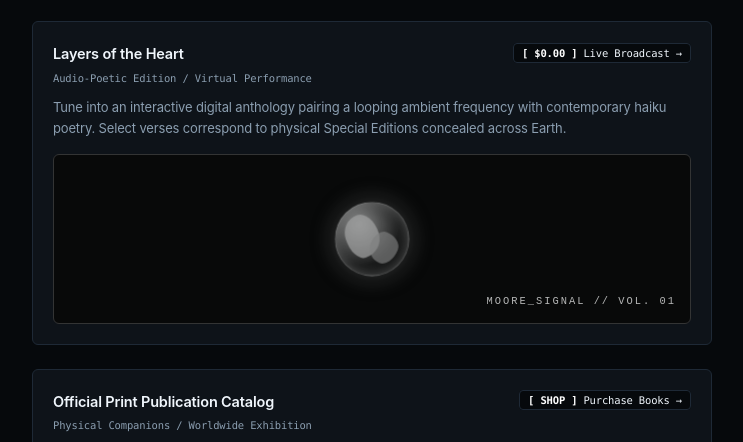
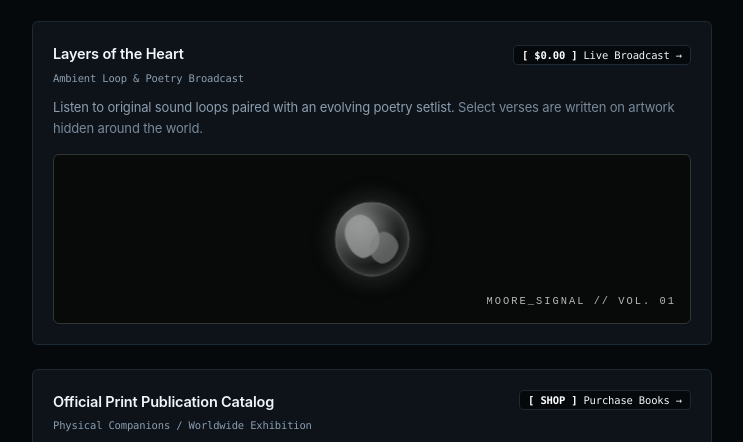
Before and after one commit to Cyber-Chic/themoorearchive, a plain HTML site: page hub.html in a window 1280 px wide. Shown: the part 1460-1902 px from the top of the page, without its empty margins (268-1011 px from the left). Drawn offline with Linux system fonts and the light colour scheme.

Commit message:
Update hub.html

```diff
--- a/hub.html
+++ b/hub.html
@@ -542,22 +542,33 @@
                     </a>
                 </div>
 
-                                <!-- TIER 02 // LIVE AUDIO-POETIC BROADCAST -->
+                <!-- TIER 02 // LIVE AUDIO-POETIC BROADCAST -->
                 <div class="matrix-item">
                     <div class="item-header">
-                        <div class="item-title">
-                            Layers of the Heart
-                            <span class="price-tag"><a href="https://cyber-chic.github.io/poetry-through-play/" target="_blank" rel="noopener noreferrer" class="tier-badge" style="white-space: nowrap;"><span style="color: #ffffff; font-weight: bold; margin-right: 6px;">[ $0.00 ]</span>Live Broadcast →</a></span>
+                        <div class="item-title" style="display: flex; justify-content: space-between; align-items: baseline; flex-wrap: wrap; gap: 8px;">
+                            <a href="https://cyber-chic.github.io/poetry-through-play/" target="_blank" rel="noopener noreferrer" style="text-decoration: none; color: inherit;">
+                                Layers of the Heart
+                            </a>
+                            <span class="price-tag">
+                                <a href="https://cyber-chic.github.io/poetry-through-play/" target="_blank" rel="noopener noreferrer" class="tier-badge" style="white-space: nowrap;">
+                                    <span style="color: #ffffff; font-weight: bold; margin-right: 6px;">[ $0.00 ]</span>Live Broadcast →
+                                </a>
+                            </span>
                         </div>
-                        <div class="item-meta">Audio-Poetic Edition / Virtual Performance</div>
+                        <div class="item-meta">Ambient Loop & Poetry Broadcast</div>
                     </div>
-                    <p class="item-description">Tune into an interactive digital anthology pairing a looping ambient frequency with contemporary haiku poetry. Select verses correspond to physical Special Editions concealed across Earth.</p>
+
+                    <p class="item-description">
+                        Listen to original sound loops paired with an evolving poetry setlist.
+                        <span style="opacity: 0.85;">Select verses are written on artwork hidden around the world.</span>
+                    </p>
 
                     <a href="https://cyber-chic.github.io/poetry-through-play/" target="_blank" rel="noopener noreferrer" class="card-image-box signal-preview-link" aria-label="Enter Layers of the Heart Live Broadcast">
                         <div class="signal-earth-orb"></div>
                         <span class="signal-preview-tag">MOORE_SIGNAL // VOL. 01</span>
                     </a>
                 </div>
+
 
                                 <!-- TIER 03 // POETRY & ART BOOKS -->
                 <div class="matrix-item">
```
